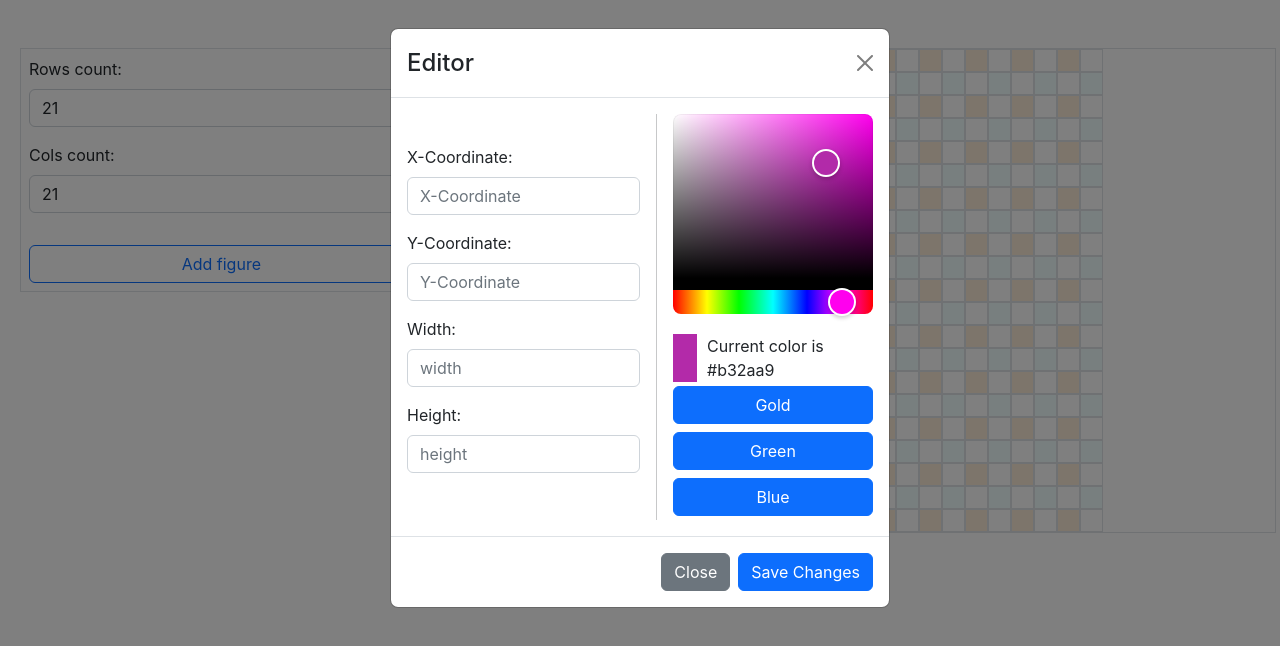
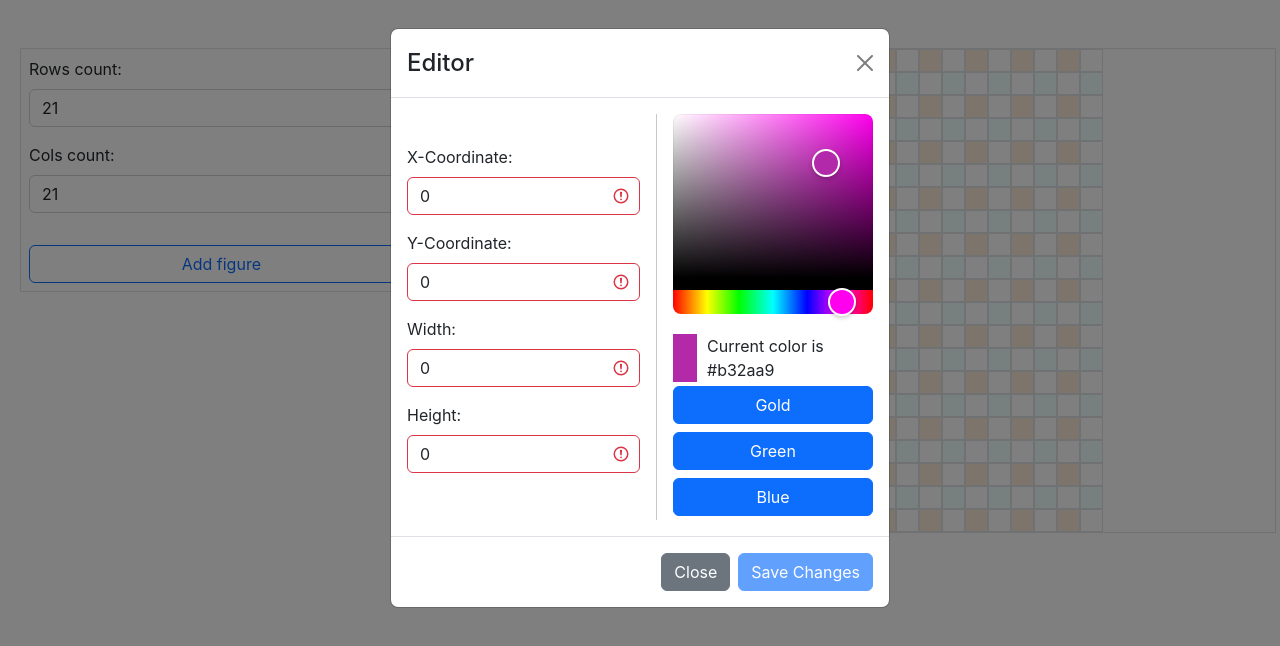
Before and after one commit to sarlackdevelopment/Grid, a React (Create React App) app: page / in a window 1280 px wide. Both pictures are taken after a click on the button "Add figure". Shown: the top 646 px of the page. Built offline with nearby package versions, Linux system fonts and the light colour scheme.

Commit message:
end of preparations

```diff
--- a/src/components/grid/Engine/ColorPicker/useLogic.js
+++ b/src/components/grid/Engine/ColorPicker/useLogic.js
@@ -1,18 +1,17 @@
 import { useDispatch, useSelector } from 'react-redux';
-import { useCallback, useRef } from 'react';
+import { useCallback } from 'react';
 import { selectorColor, setColor as setColorWrap } from '../../../../redux/engineSlice';
 
 export const useLogic = () => {
     const dispatch = useDispatch();
     const setColor = useCallback((color) => dispatch(setColorWrap(color)), [dispatch]);
     const figureColor = useSelector(selectorColor);
-    const indicatorRef = useRef();
-    if (indicatorRef.current) {
-        indicatorRef.current.style.backgroundColor = figureColor;
-    }
+    // const indicatorRef = useRef();
+    // if (indicatorRef.current) {
+    //     indicatorRef.current.style.backgroundColor = figureColor;
+    // }
     return {
         setColor,
-        figureColor,
-        indicatorRef
+        figureColor
     };
 };
--- a/src/components/grid/Engine/Dashboard/index.jsx
+++ b/src/components/grid/Engine/Dashboard/index.jsx
@@ -4,7 +4,14 @@ import { useLogic } from './useLogic';
 
 const Dashboard = () => {
     const {
-        setXCoordinate, setYCoordinate, setWidth, setHeight
+        setXCoordinate,
+        setYCoordinate,
+        setWidth,
+        setHeight,
+        xCoordinate,
+        yCoordinate,
+        width,
+        height
     } = useLogic();
     return <Form>
         <Form.Group className="mb-3">
@@ -14,6 +21,8 @@ const Dashboard = () => {
                 type="number"
                 min={0}
                 onChange={(e) => setXCoordinate(Number(e.target.value))}
+                defaultValue={xCoordinate}
+                isInvalid={xCoordinate <= 0}
             />
         </Form.Group>
         <Form.Group className="mb-3">
@@ -23,6 +32,8 @@ const Dashboard = () => {
                 type="number"
                 min={0}
                 onChange={(e) => setYCoordinate(Number(e.target.value))}
+                defaultValue={yCoordinate}
+                isInvalid={yCoordinate <= 0}
             />
         </Form.Group>
         <Form.Group className="mb-3">
@@ -32,6 +43,8 @@ const Dashboard = () => {
                 type="number"
                 min={0}
                 onChange={(e) => setWidth(Number(e.target.value))}
+                defaultValue={width}
+                isInvalid={width <= 0}
             />
         </Form.Group>
         <Form.Group className="mb-3">
@@ -41,6 +54,8 @@ const Dashboard = () => {
                 type="number"
                 min={0}
                 onChange={(e) => setHeight(Number(e.target.value))}
+                defaultValue={height}
+                isInvalid={height <= 0}
             />
         </Form.Group>
     </Form>;
--- a/src/components/grid/Engine/Dashboard/useLogic.js
+++ b/src/components/grid/Engine/Dashboard/useLogic.js
@@ -1,11 +1,11 @@
 import { useCallback } from 'react';
-import { useDispatch } from 'react-redux';
+import { useDispatch, useSelector } from 'react-redux';
 import {
     setXCoordinate as setXCoordinateWrap,
     setYCoordinate as setYCoordinateWrap,
     setWidth as setWidthWrap,
     setHeight as setHeightWrap,
-    clearCache as clearCacheWrap
+    clearCache as clearCacheWrap, selectorXCoordinate, selectorYCoordinate, selectorWidth, selectorHeight
 } from '../../../../redux/engineSlice';
 
 export const useLogic = () => {
@@ -15,11 +15,19 @@ export const useLogic = () => {
     const setWidth = useCallback((width) => dispatch(setWidthWrap(width)), [dispatch]);
     const setHeight = useCallback((height) => dispatch(setHeightWrap(height)), [dispatch]);
     const clearCache = useCallback(() => dispatch(clearCacheWrap()), [dispatch]);
+    const xCoordinate = useSelector(selectorXCoordinate);
+    const yCoordinate = useSelector(selectorYCoordinate);
+    const width = useSelector(selectorWidth);
+    const height = useSelector(selectorHeight);
     return {
         setXCoordinate,
         setYCoordinate,
         setWidth,
         setHeight,
-        clearCache
+        clearCache,
+        xCoordinate,
+        yCoordinate,
+        width,
+        height
     };
 };
--- a/src/components/grid/Engine/ModalEditor/index.jsx
+++ b/src/components/grid/Engine/ModalEditor/index.jsx
@@ -5,7 +5,15 @@ import ColorPicker from '../ColorPicker';
 import Dashboard from '../Dashboard';
 
 const ModalEditor = () => {
-    const { isEditorShown, closeEditor, saveChanges } = useLogic();
+    const {
+        isEditorShown,
+        closeEditor,
+        saveChanges,
+        xCoordinate,
+        yCoordinate,
+        width,
+        height
+    } = useLogic();
     return (
         <Modal show={isEditorShown} onHide={closeEditor}>
             <Modal.Header closeButton>
@@ -22,7 +30,11 @@ const ModalEditor = () => {
                 <Button variant="secondary" onClick={closeEditor}>
                     Close
                 </Button>
-                <Button variant="primary" onClick={() => saveChanges({})}>
+                <Button
+                    disabled={xCoordinate === 0 || yCoordinate === 0 || width === 0 || height === 0}
+                    variant="primary"
+                    onClick={saveChanges}
+                >
                     Save Changes
                 </Button>
             </Modal.Footer>
--- a/src/components/grid/Engine/ModalEditor/useLogic.js
+++ b/src/components/grid/Engine/ModalEditor/useLogic.js
@@ -1,17 +1,46 @@
 import { useCallback } from 'react';
 import { useDispatch, useSelector } from 'react-redux';
-import { selectorShowEditor, setFigures, setShowEditor } from '../../../../redux/engineSlice';
+import {
+    selectorColor,
+    selectorHeight,
+    selectorShowEditor, selectorWidth,
+    selectorXCoordinate,
+    selectorYCoordinate,
+    setFigures,
+    setShowEditor
+} from '../../../../redux/engineSlice';
+import { useLogic as useCacheLogic } from '../Dashboard/useLogic';
 
 export const useLogic = () => {
     const dispatch = useDispatch();
     const isEditorShown = useSelector(selectorShowEditor);
     const closeEditor = useCallback(() => dispatch(setShowEditor(false)), [dispatch]);
     const openEditor = useCallback(() => dispatch(setShowEditor(true)), [dispatch]);
-    const saveChanges = useCallback((updates) => dispatch(setFigures(updates)), [dispatch]);
+    const xCoordinate = useSelector(selectorXCoordinate);
+    const yCoordinate = useSelector(selectorYCoordinate);
+    const width = useSelector(selectorWidth);
+    const height = useSelector(selectorHeight);
+    const color = useSelector(selectorColor);
+    const { clearCache } = useCacheLogic();
+    const saveChanges = useCallback(() => {
+        dispatch(setFigures({
+            xCoordinate,
+            yCoordinate,
+            width,
+            height,
+            color
+        }));
+        dispatch(clearCache);
+        dispatch(closeEditor);
+    }, [clearCache, closeEditor, color, dispatch, height, width, xCoordinate, yCoordinate]);
     return {
         isEditorShown,
         closeEditor,
         openEditor,
-        saveChanges
+        saveChanges,
+        xCoordinate,
+        yCoordinate,
+        width,
+        height
     };
 };
--- a/src/components/grid/Engine/index.jsx
+++ b/src/components/grid/Engine/index.jsx
@@ -7,30 +7,35 @@ import { useLogic } from './useLogic';
 
 const Engine = () => {
     const {
-        openEditor, addFigure, indicatorRef, figures
+        addFigure, indicatorRef, figures
     } = useLogic();
     return (<>
         <ModalEditor />
         <Button variant='outline-primary' onClick={addFigure}>Add figure</Button>
-        { figures.map((item) => <Stack key={item.id} direction="horizontal" gap={3}>
+        { figures.map(({
+            xCoordinate, yCoordinate, width, height
+        }, index) => <Stack key={index + index.toString()} direction="horizontal" gap={3}>
             <div className='d-flex'>
                 <span className='border px-2'>X: </span>
-                <span className='border px-3 fw-bold'>8</span>
+                <span className='border px-3 fw-bold'>{xCoordinate}</span>
             </div>
             <div className='d-flex'>
                 <span className='border px-2'>Y: </span>
-                <span className='border px-3 fw-bold'>8</span>
+                <span className='border px-3 fw-bold'>{yCoordinate}</span>
             </div>
             <div className='d-flex'>
                 <span className='border px-2'>H: </span>
-                <span className='border px-3 fw-bold'>8</span>
+                <span className='border px-3 fw-bold'>{height}</span>
             </div>
             <div className='d-flex'>
                 <span className='border px-2'>W: </span>
-                <span className='border px-3 fw-bold'>8</span>
+                <span className='border px-3 fw-bold'>{width}</span>
             </div>
-            <div ref={indicatorRef} className={cn('border', style.indicator)} />
-            <Button variant='outline-primary' onClick={openEditor}>Edit</Button>
+            <div
+                data-key={index + index.toString()}
+                ref={indicatorRef}
+                className={cn('border', style.indicator)}
+            />
         </Stack>) }
     </>);
 };
--- a/src/components/grid/Engine/useLogic.js
+++ b/src/components/grid/Engine/useLogic.js
@@ -1,20 +1,20 @@
 import { useDispatch, useSelector } from 'react-redux';
-import { useCallback } from 'react';
+import { useCallback, useRef } from 'react';
 import { useLogic as useModalEditorLogic } from './ModalEditor/useLogic';
-import { useLogic as useColorPickerLogic } from './ColorPicker/useLogic';
-import { useLogic as useCacheLogic } from './Dashboard/useLogic';
 import { selectorFigures } from '../../../redux/engineSlice';
 
 export const useLogic = () => {
+    const indicatorRef = useRef();
     const dispatch = useDispatch();
     const { openEditor } = useModalEditorLogic();
-    const { indicatorRef } = useColorPickerLogic();
-    const { clearCache } = useCacheLogic();
     const figures = useSelector(selectorFigures);
-    const addFigure = useCallback(() => {
-        dispatch(openEditor);
-        dispatch(clearCache);
-    }, [clearCache, dispatch, openEditor]);
+    const addFigure = useCallback(() => dispatch(openEditor), [dispatch, openEditor]);
+    // if (indicatorRef.current) {
+    //     const { key } = indicatorRef.current.dataset;
+    //     const currentIndex = Number(key.slice(0, Number(key.length / 2)));
+    //     console.log(key, currentIndex);
+    //     return figures[currentIndex].color;
+    // }
     return {
         openEditor,
         indicatorRef,
```
